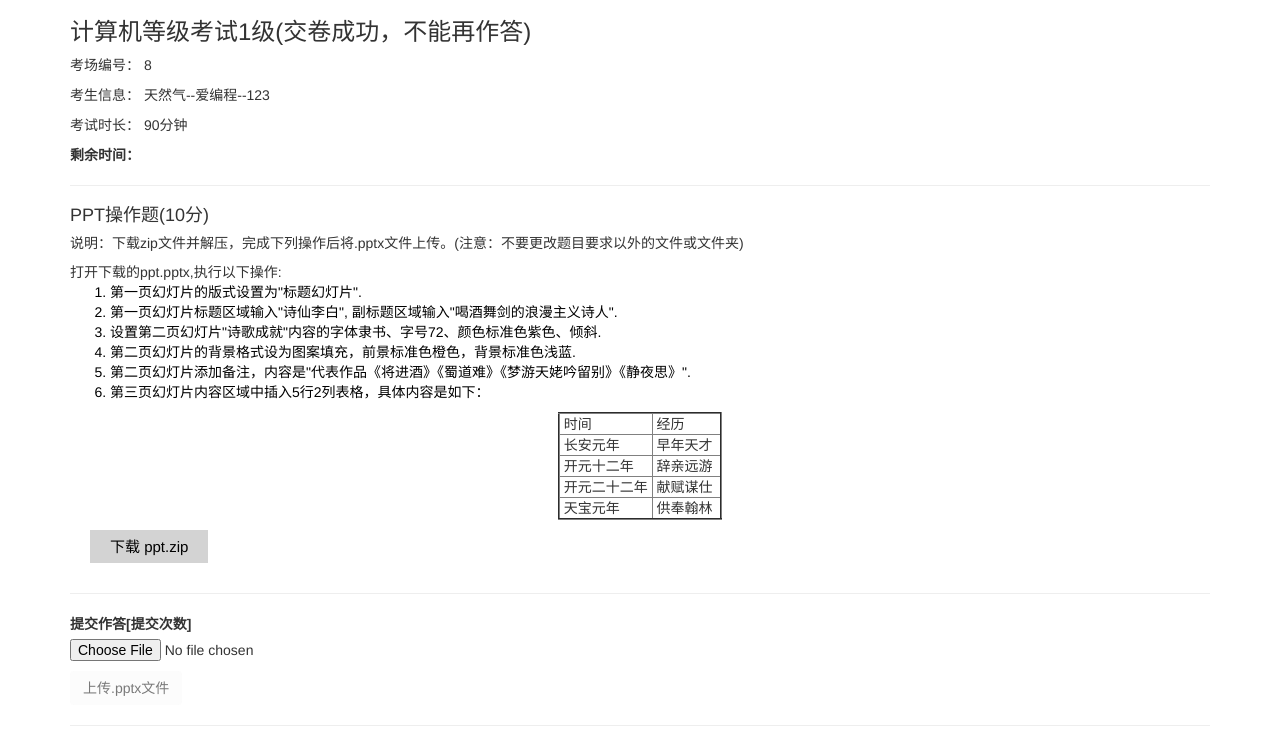
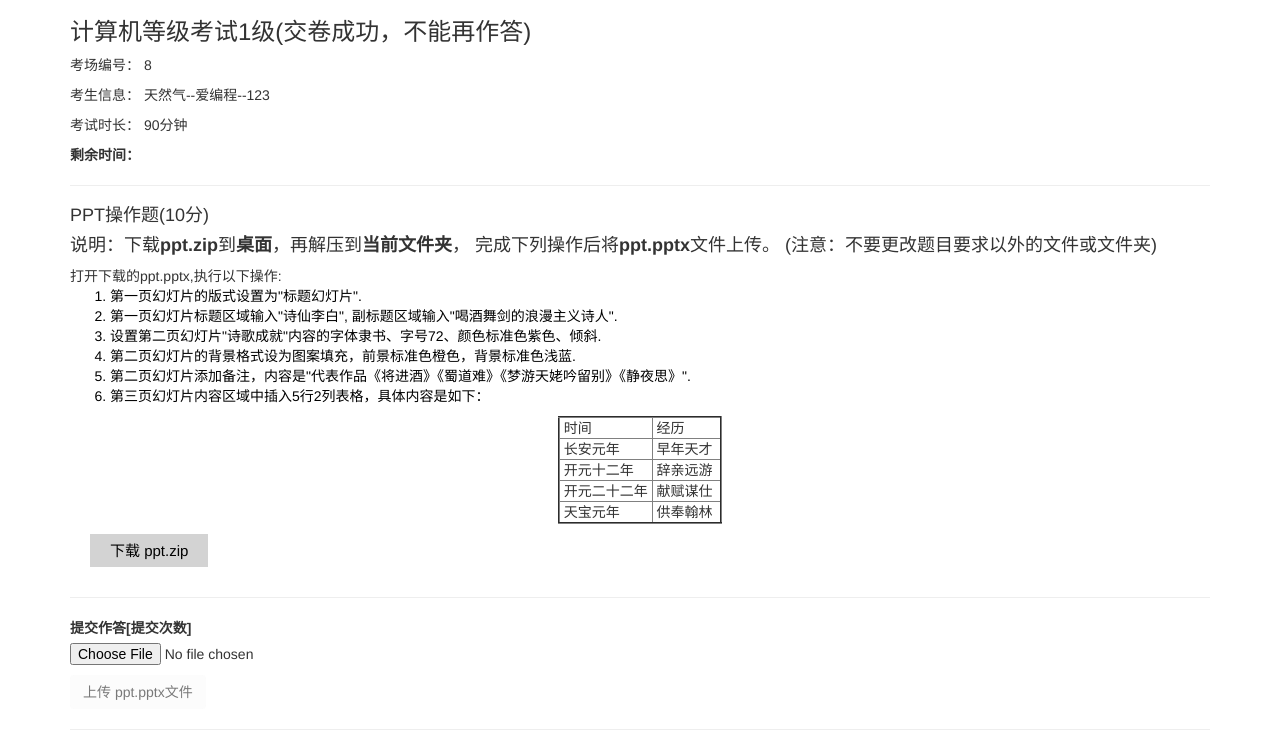
Before and after one commit to tanglw2020/django-mysite, a Django app: template polls/templates/polls/exam_page_ppt_question.html in a window 1280 px wide. Shown: the part 51-801 px from the top of the page. Before the commit the page ends 777 px from the top, so only its background shows below. Run offline with Django 3.2, Linux system fonts and the light colour scheme; the template is opened without the code that fills it: values that come from a table or form of the project are taken from there, others are empty; data comes from the database, SQL or seed files in the repository; both versions use the stored data as it was after the commit; some libraries are stand-ins or nearby versions.

Commit message:
feat: exam page instructions

```diff
--- a/polls/templates/polls/exam_page_ppt_question.html
+++ b/polls/templates/polls/exam_page_ppt_question.html
@@ -34,7 +34,9 @@
 <h4>PPT操作题({{ exam.ppt_score }}分)</h4>
 
 <div  class="box-disable-copy">
-  <h5>说明：下载zip文件并解压，完成下列操作后将.pptx文件上传。(注意：不要更改题目要求以外的文件或文件夹) </h5>
+        <h4>说明：下载<strong>ppt.zip</strong>到<strong>桌面</strong>，再解压到<strong>当前文件夹</strong>，
+          完成下列操作后将<strong>ppt.pptx</strong>文件上传。
+          (注意：不要更改题目要求以外的文件或文件夹) </h4>
   {{ ppt_question.question_content }}
   <a class="btn-download"
   href="{% url 'exam:api-download-ppt-zipfile'  exam_page.id %}" >下载 ppt.zip</a>
@@ -54,9 +56,9 @@
     </div>
     <div class='form-group' style=" margin-top: 10px">
       {% if exam_page.enabled %}
-      <input type="submit" class="btn-upload" value="上传.pptx文件" name="">
+      <input type="submit" class="btn-upload" value="上传 ppt.pptx文件" name="">
     {% else %}
-      <input type="submit" class="btn btn-dark" value="上传.pptx文件" name=""  disabled>
+      <input type="submit" class="btn btn-dark" value="上传 ppt.pptx文件" name=""  disabled>
     {% endif %}
       {% if uploadsucc %}
       <label for="UploadSucc" style="color: green; margin-left: 20px">上传成功!!</label>
```
Also changed, not shown: polls/templates/polls/exam_page_excel_question.html (+5 -3 lines), polls/templates/polls/exam_page_word_question.html (+4 -3 lines), db.sqlite3.
